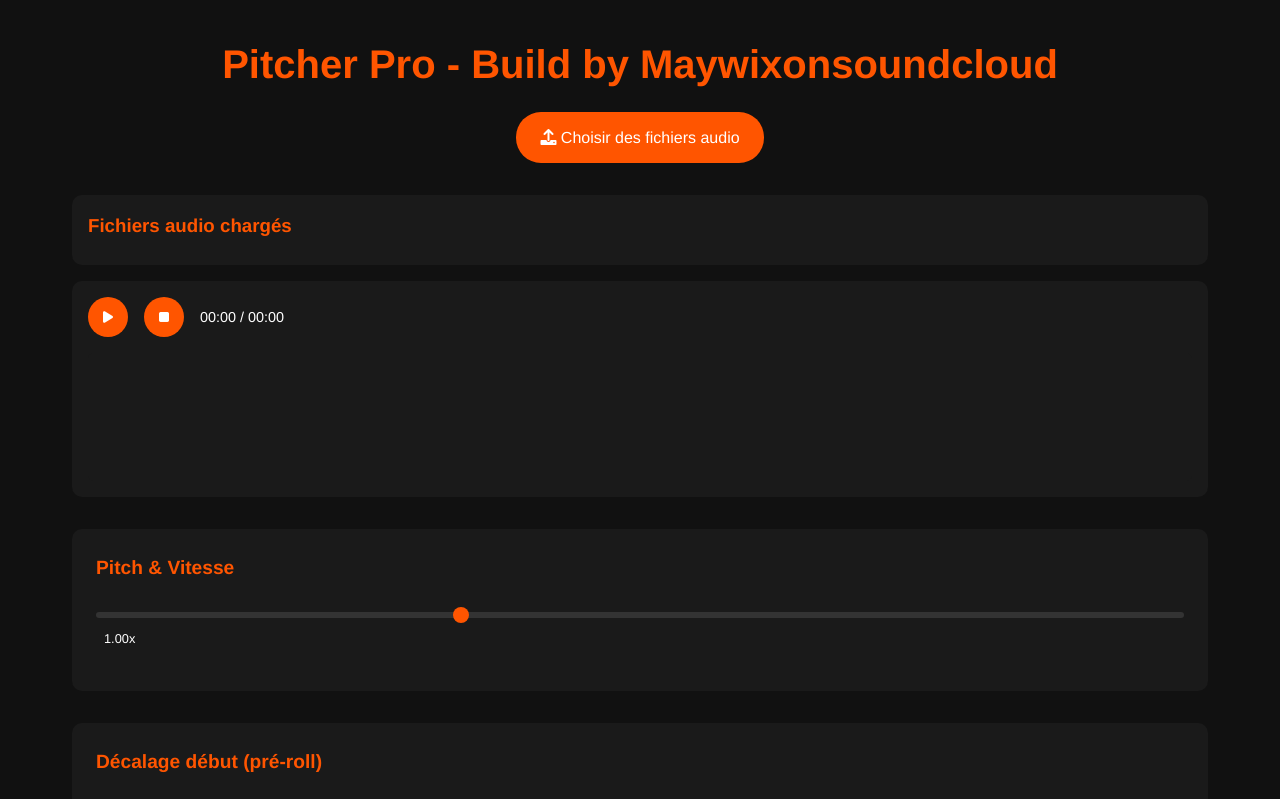
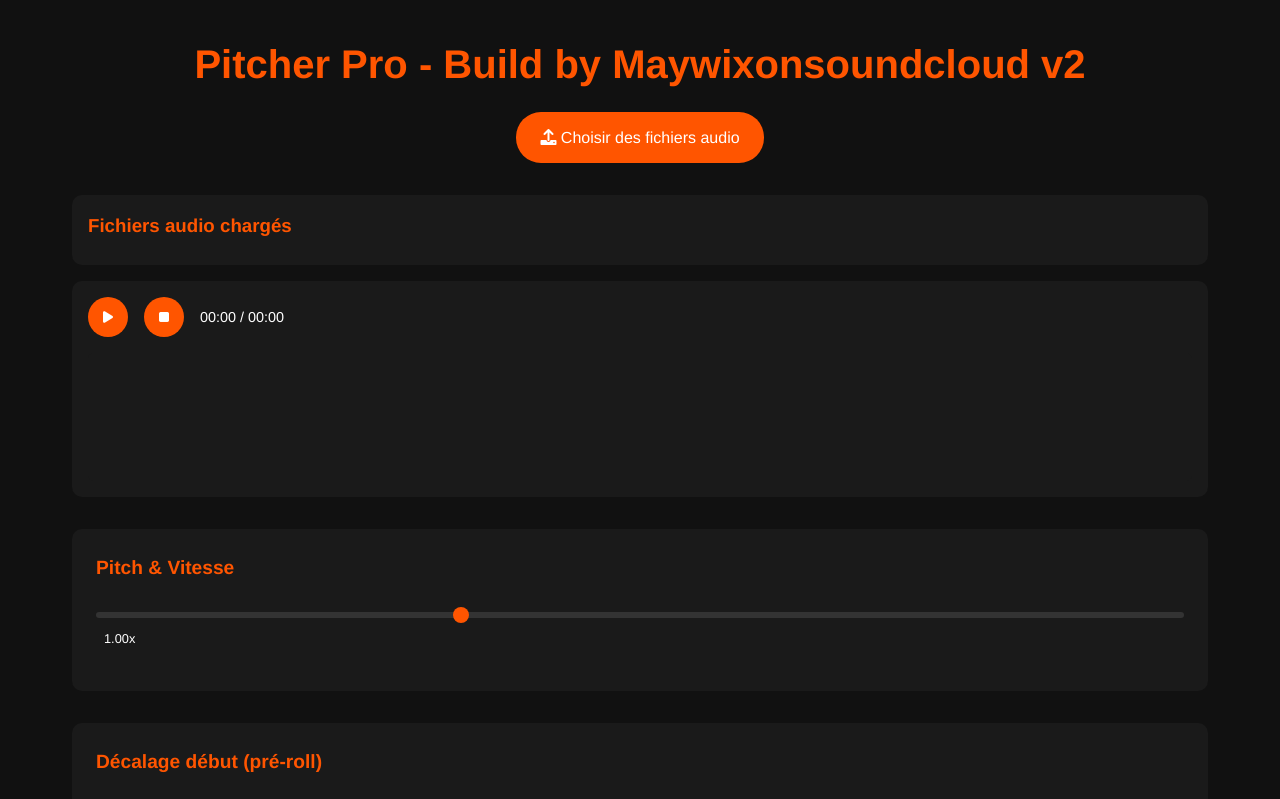
Before and after one commit to maywix/pitcher, a plain HTML site: page index.html in a window 1280 px wide. Shown: the top 799 px of the page. Drawn offline with nearby package versions, Linux system fonts and the light colour scheme; a script that the page names is missing.

Commit message:
Update index.html

```diff
--- a/index.html
+++ b/index.html
@@ -13,7 +13,7 @@
   <body>
     <div class="container">
       <header>
-        <h1>Pitcher Pro - Build by Maywixonsoundcloud</h1>
+        <h1>Pitcher Pro - Build by Maywixonsoundcloud v2</h1>
         <div class="file-input">
           <input
             type="file"
```
